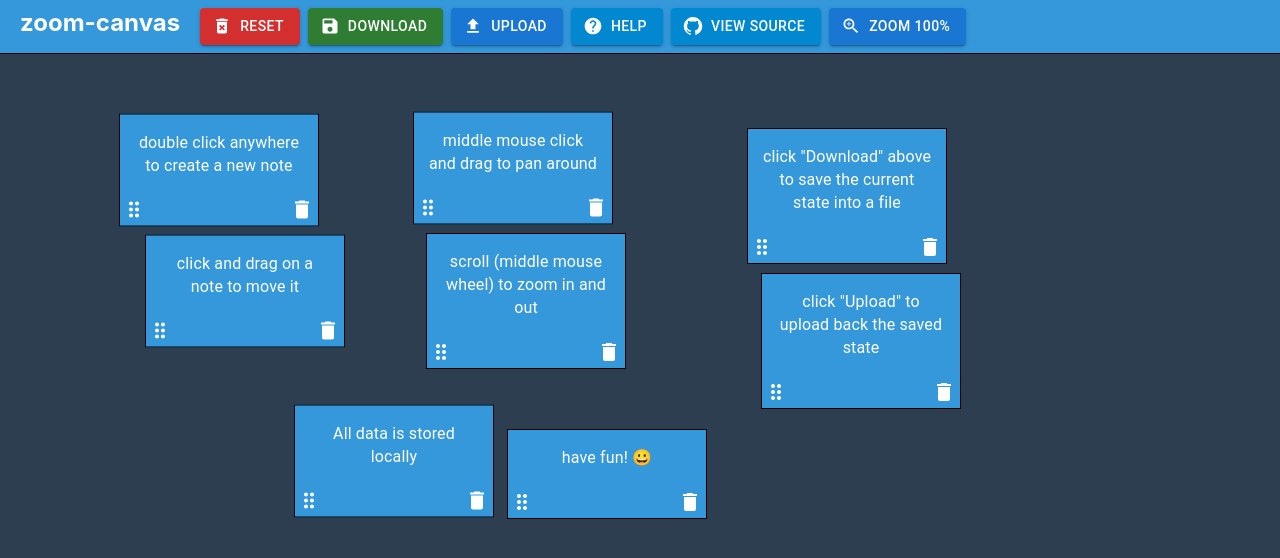
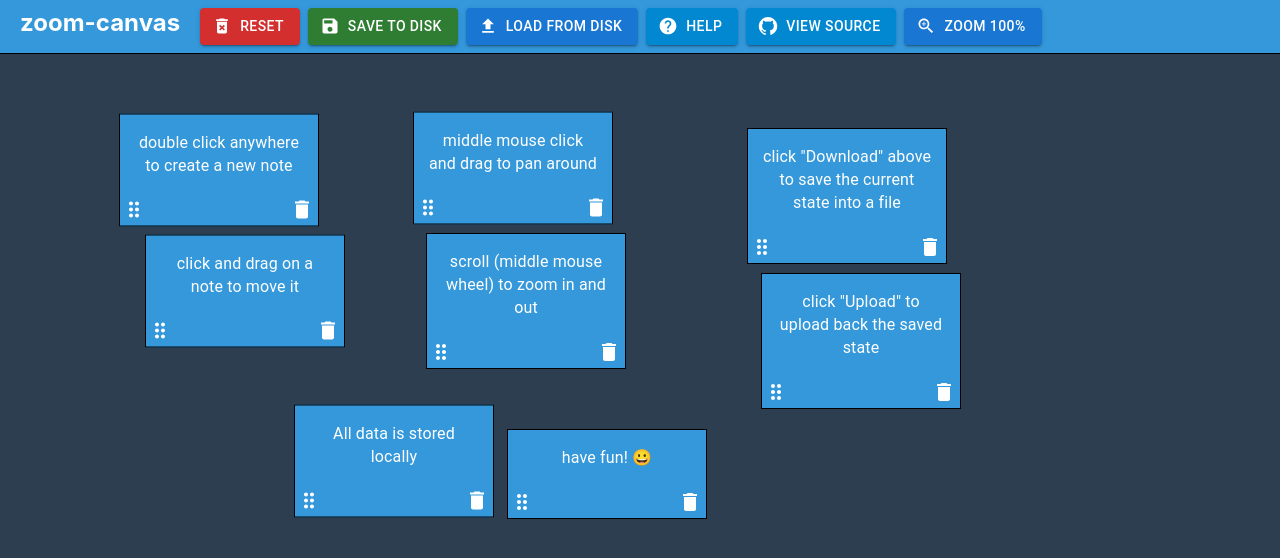
Before and after one commit to lunafutures/zoom-canvas, a React (Create React App) app: page / in a window 1280 px wide. Shown: the top 558 px of the page. Built offline with nearby package versions, Linux system fonts and the light colour scheme.

Commit message:
download/upload => disk

```diff
--- a/src/header-toolbar-component.tsx
+++ b/src/header-toolbar-component.tsx
@@ -75,7 +75,7 @@ export function HeaderToolbarComponent({
               download("zoom-canvas.json", JSON.stringify(notes, null, 2))
             }
           >
-            Download
+            Save To Disk
           </Button>
         </Tooltip>
         <Tooltip title="Load a previously saved state from a file.">
@@ -85,7 +85,7 @@ export function HeaderToolbarComponent({
             startIcon={<UploadIcon />}
             onClick={() => fileInputRef.current.click()}
           >
-            Upload
+            Load From Disk
           </Button>
         </Tooltip>
         <Button
```
